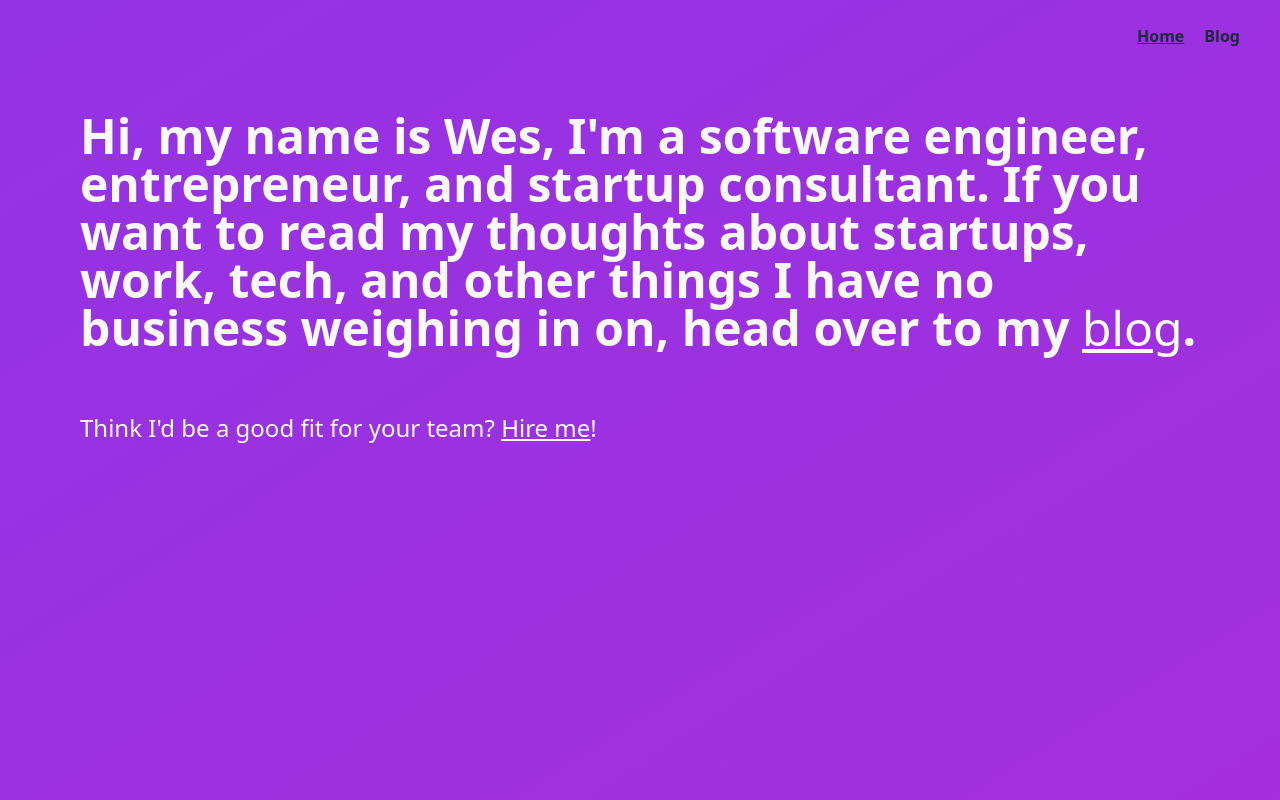
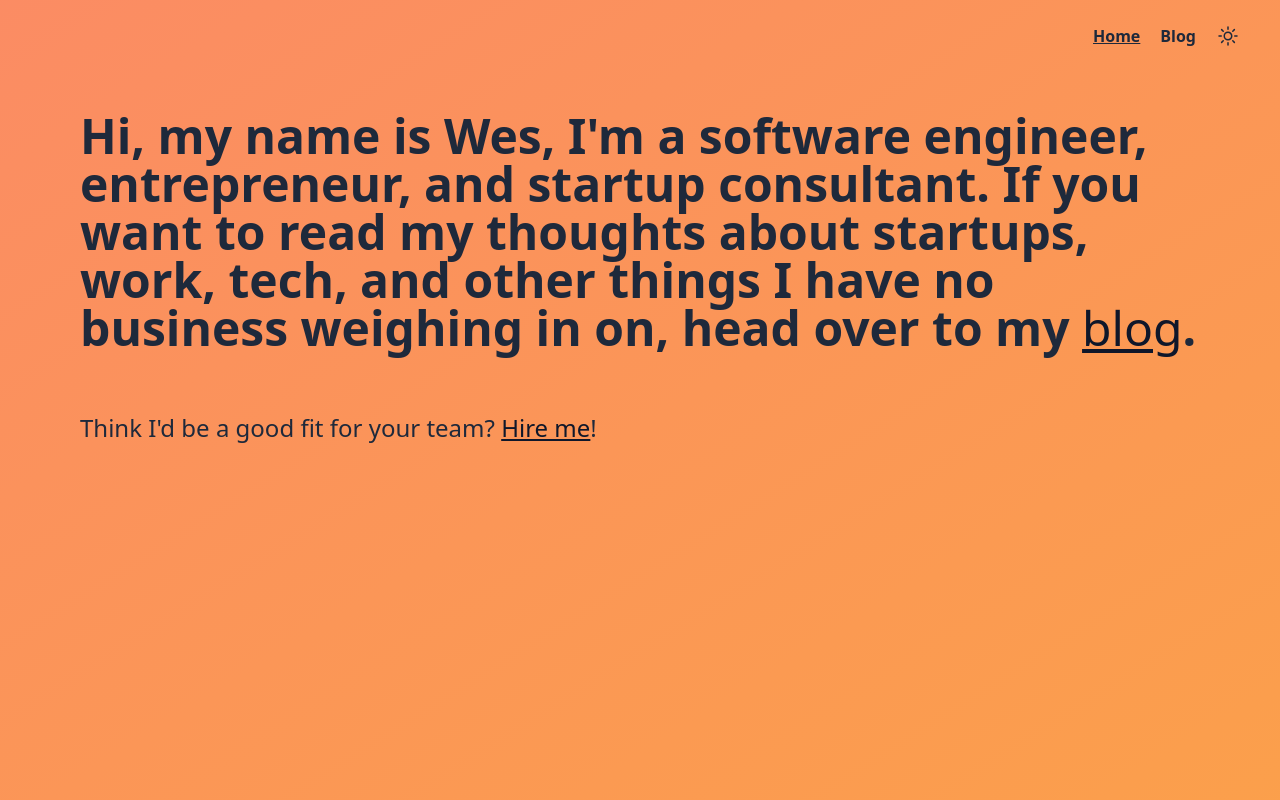
Before and after one commit to wesharper/westonharper.com, an Astro site: page / in a window 1280 px wide. Built offline with nearby package versions, Linux system fonts and the light colour scheme; Astro itself is replaced by a stand-in of ours.

Commit message:
Adds theme support to home page and other small fixes (#34)
* remove cname file

* create global component class for hoverable text

* change theme toggle button color on hover

* remove old meta prefixes

* remove cruft from header and always show toggle button

* make home page respond to theme toggle

```diff
--- a/src/components/BaseHead.astro
+++ b/src/components/BaseHead.astro
@@ -29,14 +29,14 @@ const { title, description, image = "/placeholder-social.jpg" } = Astro.props;
 <!-- Open Graph / Facebook -->
 <meta property="og:type" content="website" />
 <meta property="og:url" content={Astro.url} />
-<meta property="og:title" content={`Weston Harper | ${title}`} />
+<meta property="og:title" content={title} />
 <meta property="og:description" content={description} />
 <meta property="og:image" content={new URL(image, Astro.url)} />
 
 <!-- Twitter -->
 <meta property="twitter:card" content="summary_large_image" />
 <meta property="twitter:url" content={Astro.url} />
-<meta property="twitter:title" content={`Weston Harper | ${title}`} />
+<meta property="twitter:title" content={title} />
 <meta property="twitter:description" content={description} />
 <meta property="twitter:image" content={new URL(image, Astro.url)} />
 
--- a/src/components/Header.astro
+++ b/src/components/Header.astro
@@ -1,29 +1,16 @@
 ---
 import ThemeToggleButton from "./ThemeToggleButton.astro";
 import HeaderLink from "./HeaderLink.astro";
-
-export interface Props {
-  headerClass?: string;
-}
-
-const { pathname } = Astro.url;
-const { headerClass } = Astro.props;
 ---
 
 <header
-  class={`top-0 left-0 right-0 flex items-center justify-end gap-x-5 px-7 md:px-10 py-6 ${
-    headerClass ?? ""
-  }`}
+  class="top-0 left-0 right-0 flex items-center justify-end gap-x-5 px-7 py-6 md:px-10"
 >
   <nav class="flex gap-x-5 text-slate-800 dark:text-slate-100">
     <HeaderLink href="/">Home</HeaderLink>
     <HeaderLink href="/blog">Blog</HeaderLink>
   </nav>
-  {
-    pathname !== "/" && (
-      <div class="flex items-baseline gap-x-5">
-        <ThemeToggleButton />
-      </div>
-    )
-  }
+  <div class="flex items-baseline gap-x-5">
+    <ThemeToggleButton />
+  </div>
 </header>
--- a/src/components/ThemeToggleButton.astro
+++ b/src/components/ThemeToggleButton.astro
@@ -15,7 +15,10 @@
     }
   });
 </script>
-<button id="toggle-theme" class="text-slate-700 dark:text-slate-300">
+<button
+  id="toggle-theme"
+  class="hoverable-text text-slate-800 dark:text-slate-200"
+>
   <svg
     xmlns="http://www.w3.org/2000/svg"
     fill="none"
--- a/src/pages/index.astro
+++ b/src/pages/index.astro
@@ -11,7 +11,7 @@ type Props = {
 const { title, description } = Astro.props;
 ---
 
-<html lang="en" class="dark">
+<html lang="en">
   <head>
     <BaseHead
       title={title ?? SITE_TITLE}
@@ -19,12 +19,12 @@ const { title, description } = Astro.props;
     />
   </head>
   <body
-    class="h-screen animate-bg-cycle-br bg-slate-200 bg-gradient-to-br from-fuchsia-600 via-violet-600 to-fuchsia-600 bg-[length:800%_800%] antialiased dark:bg-slate-900"
+    class="h-screen animate-bg-cycle-br bg-gradient-to-br from-amber-400 via-rose-400 to-amber-400 bg-[length:800%_800%] antialiased dark:from-fuchsia-600 dark:via-violet-600 dark:to-fuchsia-600"
   >
-    <Header headerClass="!bg-opacity-0 !text-slate-50" />
+    <Header />
     <main class="p-7 md:py-10 md:px-20">
       <section
-        class="prose prose-invert mx-auto max-w-6xl text-slate-50 2xl:max-w-7xl"
+        class="prose prose-slate mx-auto max-w-6xl text-slate-800 dark:prose-invert dark:text-slate-50 2xl:max-w-7xl"
       >
         <p class="text-2xl font-bold sm:text-4xl md:text-5xl 2xl:text-6xl">
           Hi, my name is Wes, I'm a software engineer, entrepreneur, and startup
--- a/src/styles/global.css
+++ b/src/styles/global.css
@@ -4,6 +4,12 @@
 
 @layer base {
   a {
-    @apply transition-colors duration-100 ease-linear dark:hover:text-pink-300;
+    @apply hoverable-text;
   }
 }
+
+@layer components {
+  .hoverable-text {
+    @apply transition-colors duration-100 ease-linear hover:text-blue-700 dark:hover:text-blue-300;
+  }
+}
```
Also changed, not shown: 1 other file.
